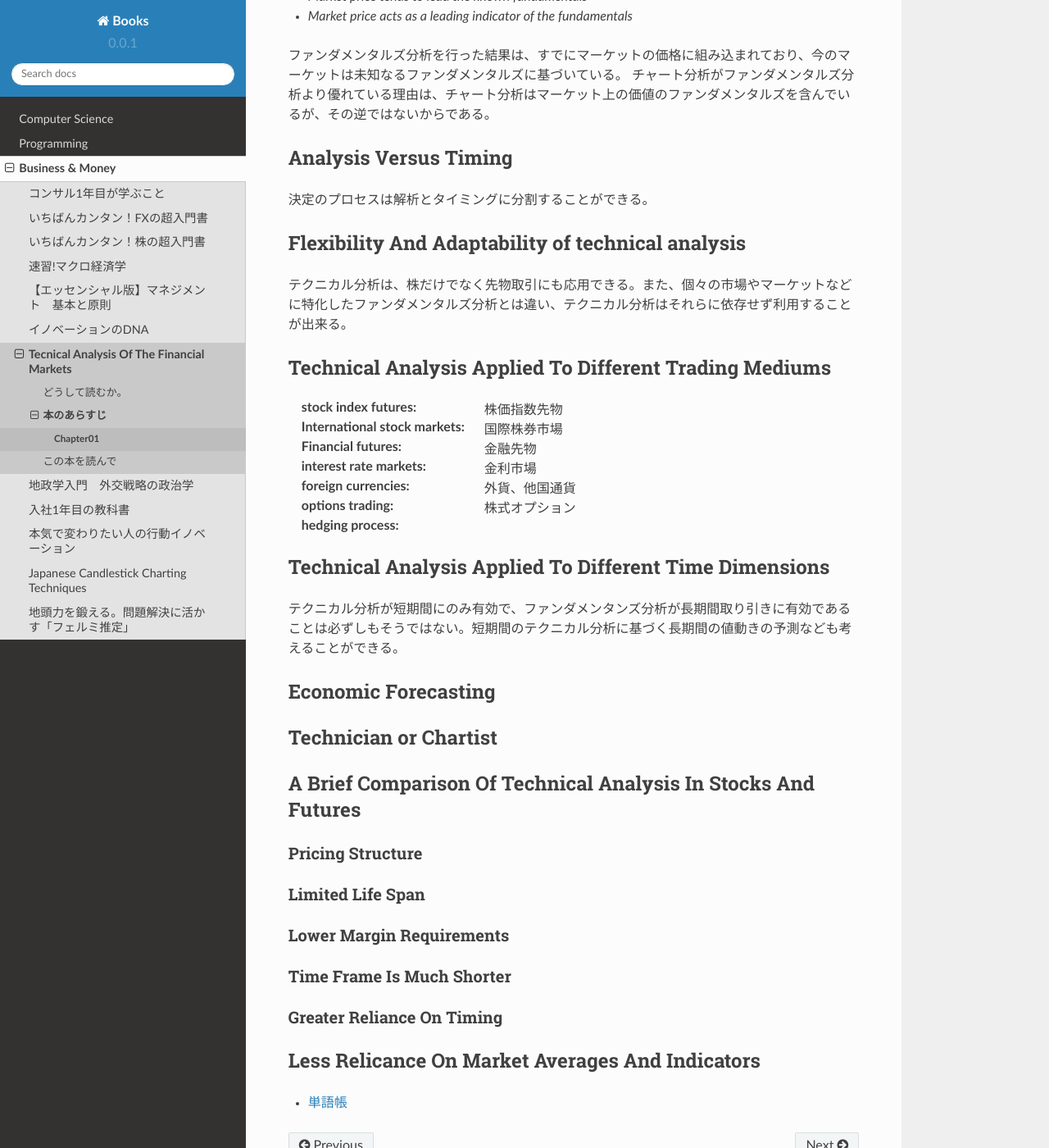
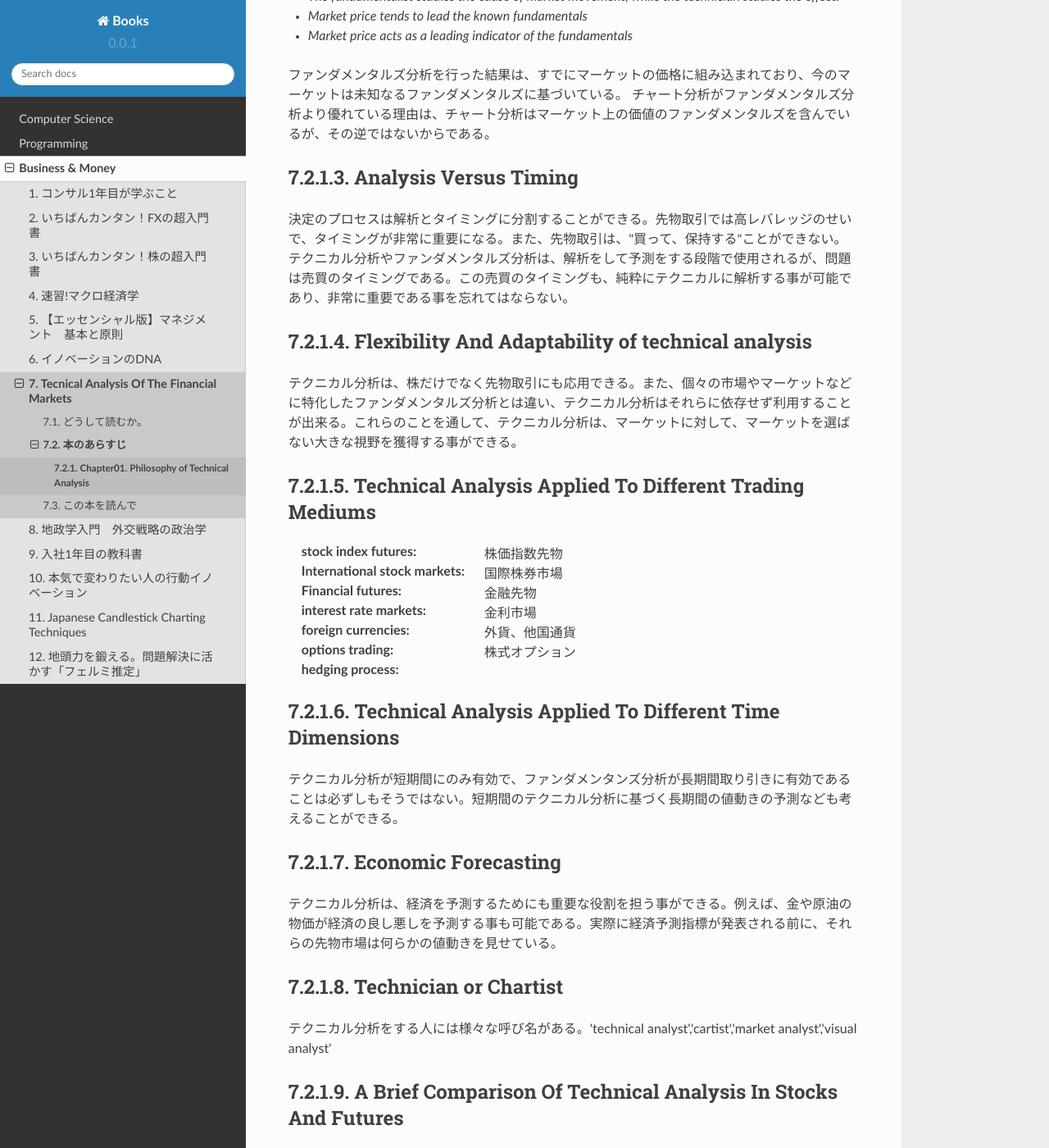
Before and after one commit to Moguf/Books, a Sphinx documentation site: the page built from docs/ja/source/BusinessAndMoney/TechnicalAnalysisOfTheFM/ch1.rst, in a window 1280 px wide and 1400 px high, scrolled down 822 px. Shown: the whole window at 82% size. Built offline with Sphinx 7.4.7 and the Read the Docs theme 2.0.0, drawn with Linux system fonts in a browser that asks for light colours; formulas are drawn with MathJax 3; pages that are not in the unit, such as notebooks, are missing from menus; some of the changed text lies outside the part shown.

Commit message:
MOD: business

```diff
--- a/docs/ja/source/BusinessAndMoney/TecnicalAnalysisOfTheFM/ch1.rst
+++ b/docs/ja/source/BusinessAndMoney/TechnicalAnalysisOfTheFM/ch1.rst
@@ -1,5 +1,5 @@
-Chapter01
-=========
+Chapter01. Philosophy of Technical Analysis
+======================================================
 
 PHILOSOPHY OR RATIONALE
 -----------------------
@@ -37,13 +37,13 @@
 Analysis Versus Timing
 ---------------------------------------
 
-決定のプロセスは解析とタイミングに分割することができる。
+決定のプロセスは解析とタイミングに分割することができる。先物取引では高レバレッジのせいで、タイミングが非常に重要になる。また、先物取引は、"買って、保持する"ことができない。テクニカル分析やファンダメンタルズ分析は、解析をして予測をする段階で使用されるが、問題は売買のタイミングである。この売買のタイミングも、純粋にテクニカルに解析する事が可能であり、非常に重要である事を忘れてはならない。
 
 
 Flexibility And Adaptability of technical analysis
 --------------------------------------------------
 
-テクニカル分析は、株だけでなく先物取引にも応用できる。また、個々の市場やマーケットなどに特化したファンダメンタルズ分析とは違い、テクニカル分析はそれらに依存せず利用することが出来る。
+テクニカル分析は、株だけでなく先物取引にも応用できる。また、個々の市場やマーケットなどに特化したファンダメンタルズ分析とは違い、テクニカル分析はそれらに依存せず利用することが出来る。これらのことを通して、テクニカル分析は、マーケットに対して、マーケットを選ばない大きな視野を獲得する事ができる。
 
 Technical Analysis Applied To Different Trading Mediums
 -------------------------------------------------------
@@ -71,9 +71,14 @@
 
 Economic Forecasting
 -------------------------------------------------------
+テクニカル分析は、経済を予測するためにも重要な役割を担う事ができる。例えば、金や原油の物価が経済の良し悪しを予測する事も可能である。実際に経済予測指標が発表される前に、それらの先物市場は何らかの値動きを見せている。
+
 
 Technician or Chartist
 -------------------------------------------------------
+テクニカル分析をする人には様々な呼び名がある。'technical analyst','cartist','market analyst','visual analyst'
+
+
 
 A Brief Comparison Of Technical Analysis In Stocks And Futures
 --------------------------------------------------------------
@@ -96,6 +101,25 @@
 Less Relicance On Market Averages And Indicators
 --------------------------------------------------
 
+Specific Technical Tools
+^^^^^^^^^^^^^^^^^^^^^^^^^^^^^^
+
+Some Criticisms Of The Technical Approach
+--------------------------------------------------
+
+The Self-Fulfilling Prophecy
+^^^^^^^^^^^^^^^^^^^^^^^^^^^^^^
+
+Can the Past Be Used to Predict the Future
+^^^^^^^^^^^^^^^^^^^^^^^^^^^^^^^^^^^^^^^^^^^^^^^^^^^^^^^^^^^^
+
+
+Random Walk Theory
+---------------------
+
+Universal Principles
+---------------------
+
 
 
 .. toctree::
--- /dev/null
+++ b/docs/ja/source/BusinessAndMoney/TechnicalAnalysisOfTheFM/ch2.rst
@@ -0,0 +1,2 @@
+Chapter02. Dow Theory
+======================
--- a/docs/ja/source/BusinessAndMoney/TecnicalAnalysisOfTheFM/words.rst
+++ b/docs/ja/source/BusinessAndMoney/TechnicalAnalysisOfTheFM/words.rst
@@ -27,3 +27,7 @@
 :margin:   余白、マージン、余裕
 
 :medium:   手段、媒体、機関、媒介物、媒質
+
+:commodity prices:  物価
+
+:practitinoers:   実践する人
--- a/docs/ja/source/BusinessAndMoney/index.rst
+++ b/docs/ja/source/BusinessAndMoney/index.rst
@@ -2,6 +2,8 @@
 ----------------
 
 .. toctree::
+   :numbered:
+   :titlesonly:
    :maxdepth: 1
 
    consultantNewcomer/index.rst
```
Also changed, not shown: other parts of docs/ja/source/BusinessAndMoney/index.rst (+2 -2 lines), docs/ja/source/BusinessAndMoney/TechnicalAnalysisOfTheFM/index.rst (renamed from docs/ja/source/BusinessAndMoney/TecnicalAnalysisOfTheFM/index.rst).
